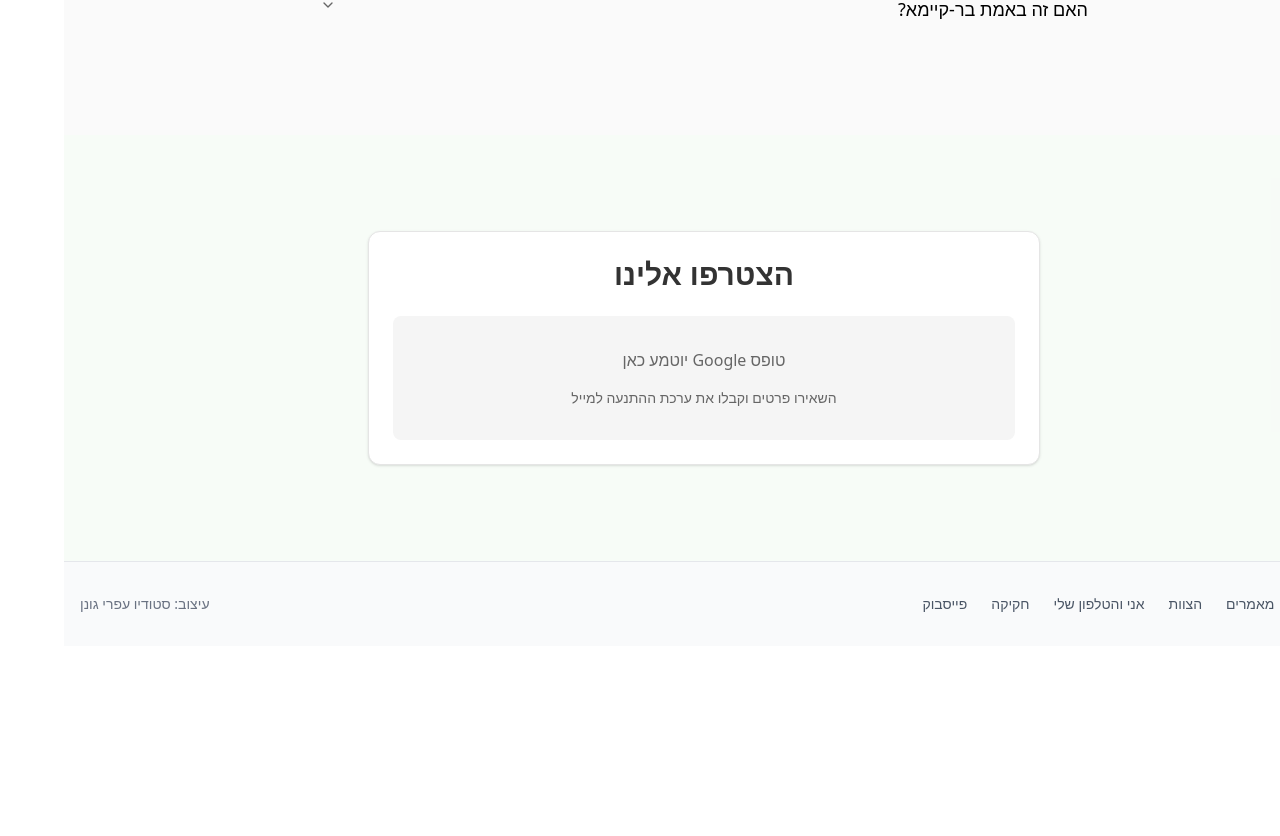
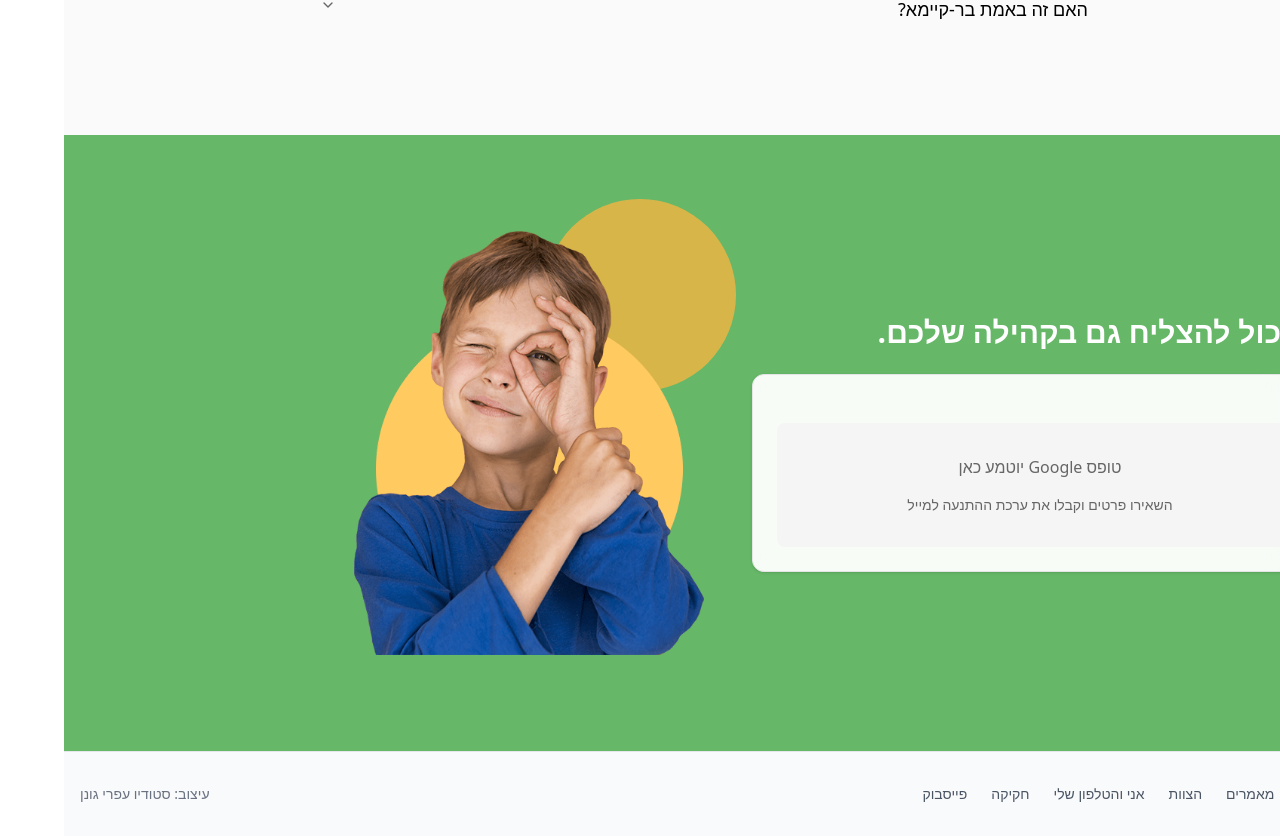
Before and after one commit to TnuLigdol/TnuLigdol, a Next.js app: page / in a window 1280 px wide. Shown: the part 3379-4215 px from the top of the page. Before the commit the page ends 4025 px from the top, so only its background shows below. Built offline with nearby package versions, Linux system fonts and the light colour scheme; no server answers.

Commit message:
feat(home): add footer CTA section
Add call-to-action section at bottom of homepage with:
- Startup kit form (dark variant)
- Decorative image and circle
- Responsive layout

```diff
--- a/app/page.tsx
+++ b/app/page.tsx
@@ -2,6 +2,7 @@ import { StartupKitForm } from '@/components/forms/startup-kit-form';
 import {
   About,
   FAQ,
+  FooterCTA,
   Hero,
   PhoneGuideSection,
   StoriesSection,
@@ -16,7 +17,7 @@ export default function Home() {
       <StoriesSection />
       <PhoneGuideSection />
       <FAQ />
-      <StartupKitForm title="הצטרפו אלינו" id="join-us" />
+      <FooterCTA />
     </main>
   );
 }
--- /dev/null
+++ b/components/home/footer-cta.tsx
@@ -0,0 +1,32 @@
+import Image from 'next/image';
+import { StartupKitForm } from '@/components/forms/startup-kit-form';
+
+export function FooterCTA() {
+  return (
+    <section className="bg-primary py-16 md:py-24 relative overflow-hidden">
+      <div className="container mx-auto px-4">
+        <div className="flex flex-col md:flex-row items-center gap-8 md:gap-12">
+          {/* Form Section */}
+          <div className="flex-1 w-full md:max-w-xl animate-fade-in-right">
+            <h2 className="text-2xl md:text-3xl font-bold text-white mb-6 text-center md:text-right">
+              זה יכול להצליח גם בקהילה שלכם.
+            </h2>
+            <StartupKitForm variant="dark" hideTitle />
+          </div>
+
+          {/* Image Section */}
+          <div className="relative flex-shrink-0 hidden md:block">
+            <div className="absolute -top-8 -right-8 w-48 h-48 rounded-full bg-[#f5b642] opacity-80" />
+            <Image
+              src="/images/hero/kid-playing.png"
+              alt="ילד שמח"
+              width={350}
+              height={400}
+              className="relative z-10"
+            />
+          </div>
+        </div>
+      </div>
+    </section>
+  );
+}
--- a/components/home/index.ts
+++ b/components/home/index.ts
@@ -1,5 +1,6 @@
 export { About } from './about';
 export { FAQ } from './faq';
+export { FooterCTA } from './footer-cta';
 export { Hero } from './hero';
 export { PhoneGuideSection } from './phone-guide-section';
 export { StoriesSection } from './stories-section';
```
